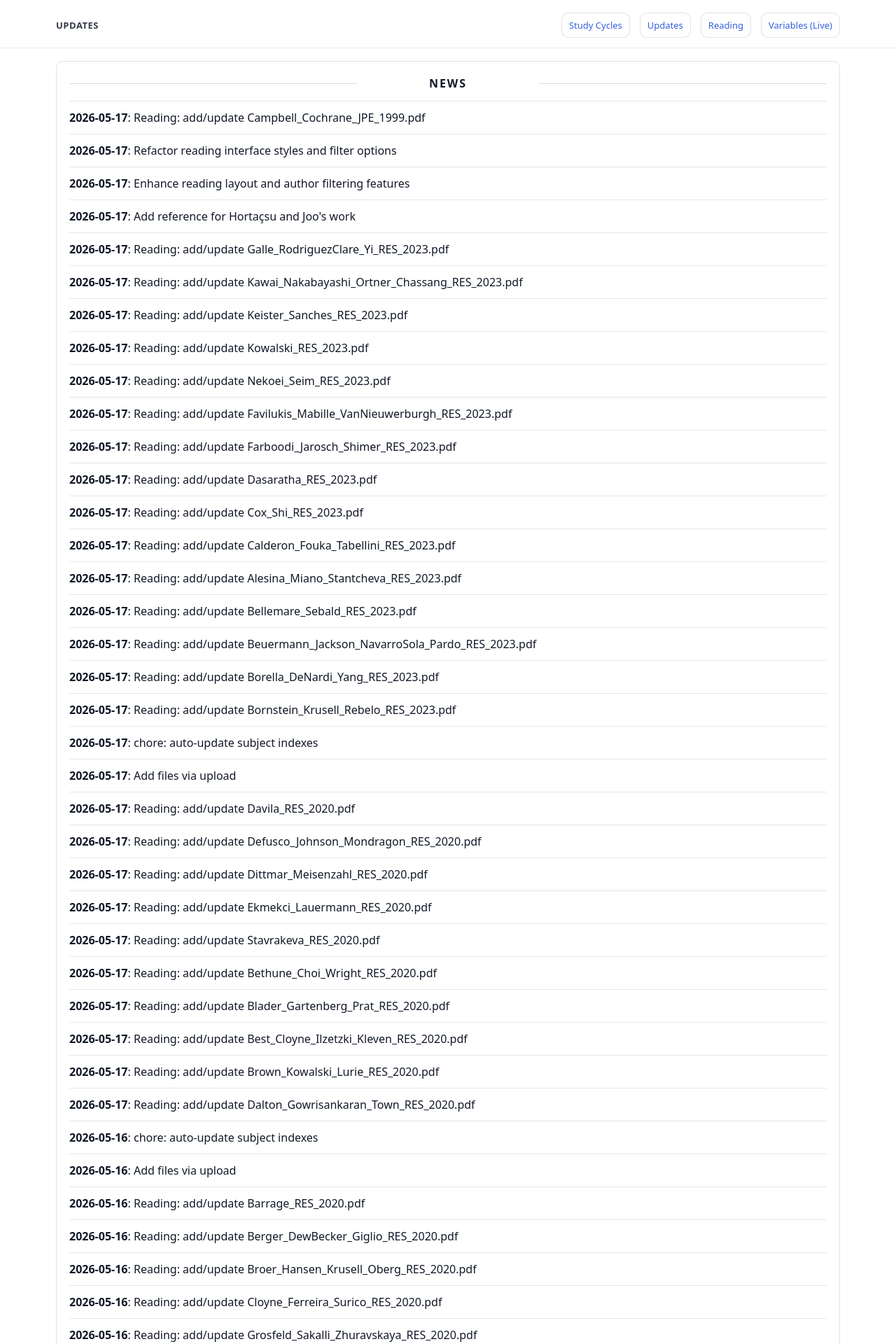
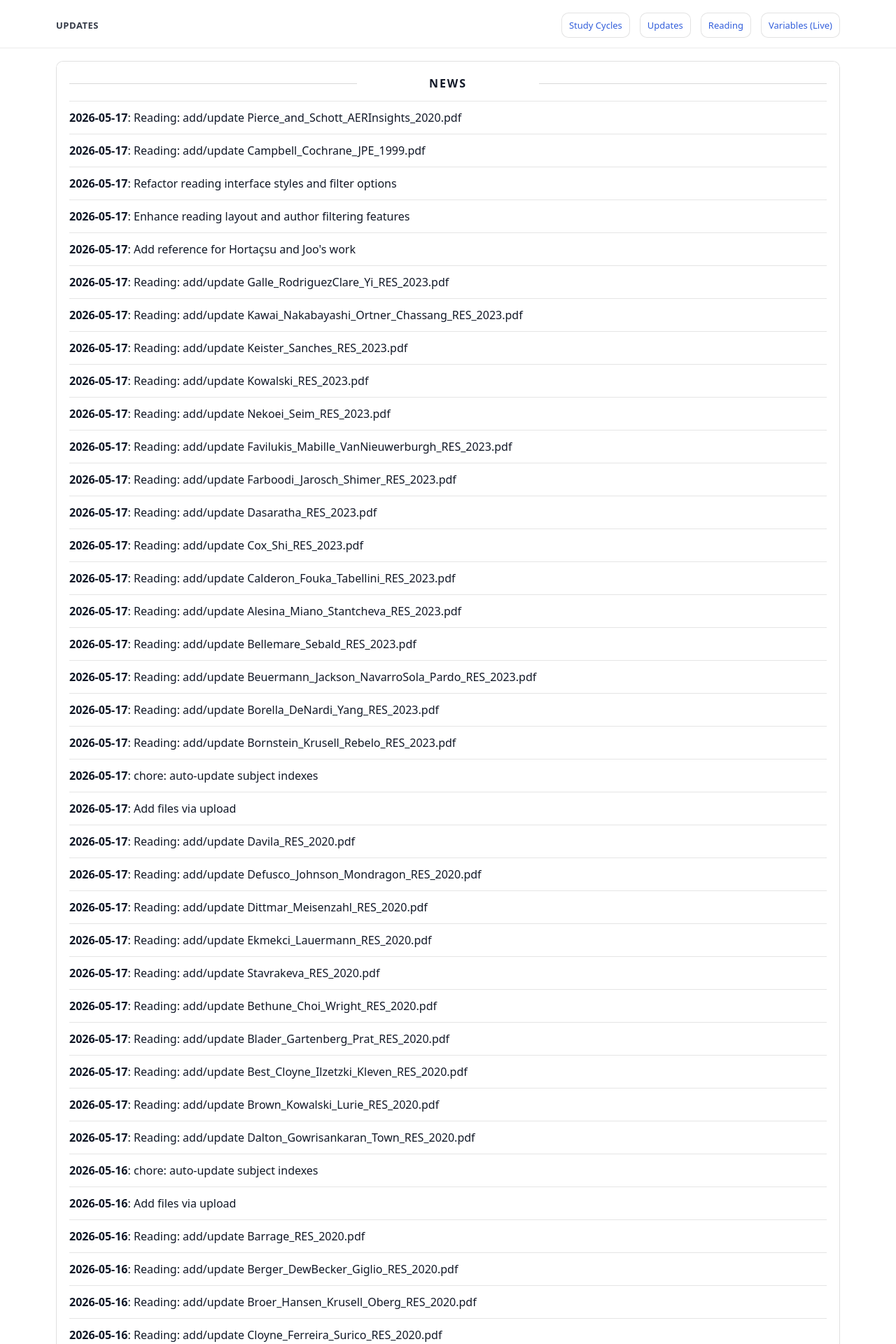
Before and after one commit to yaxinzn/study-archive, a Jekyll site: the page built from updates/index.md, in a window 1280 px wide. Shown: the top 1920 px of the page at 70% size. Built offline with Jekyll 4.4.1, drawn with Linux system fonts in a browser that asks for light colours; some of the changed text lies outside the part shown.

Commit message:
chore: update NEWS feed

```diff
--- a/_data/news.yml
+++ b/_data/news.yml
@@ -1,4 +1,7 @@
 # Auto-generated update history (sorted newest -> oldest). Do not edit manually.
+- ts: "1779023278"
+  date: "2026-05-17"
+  title: "Reading: add/update Pierce_and_Schott_AERInsights_2020.pdf"
 - ts: "1779023180"
   date: "2026-05-17"
   title: "Reading: add/update Campbell_Cochrane_JPE_1999.pdf"
```
